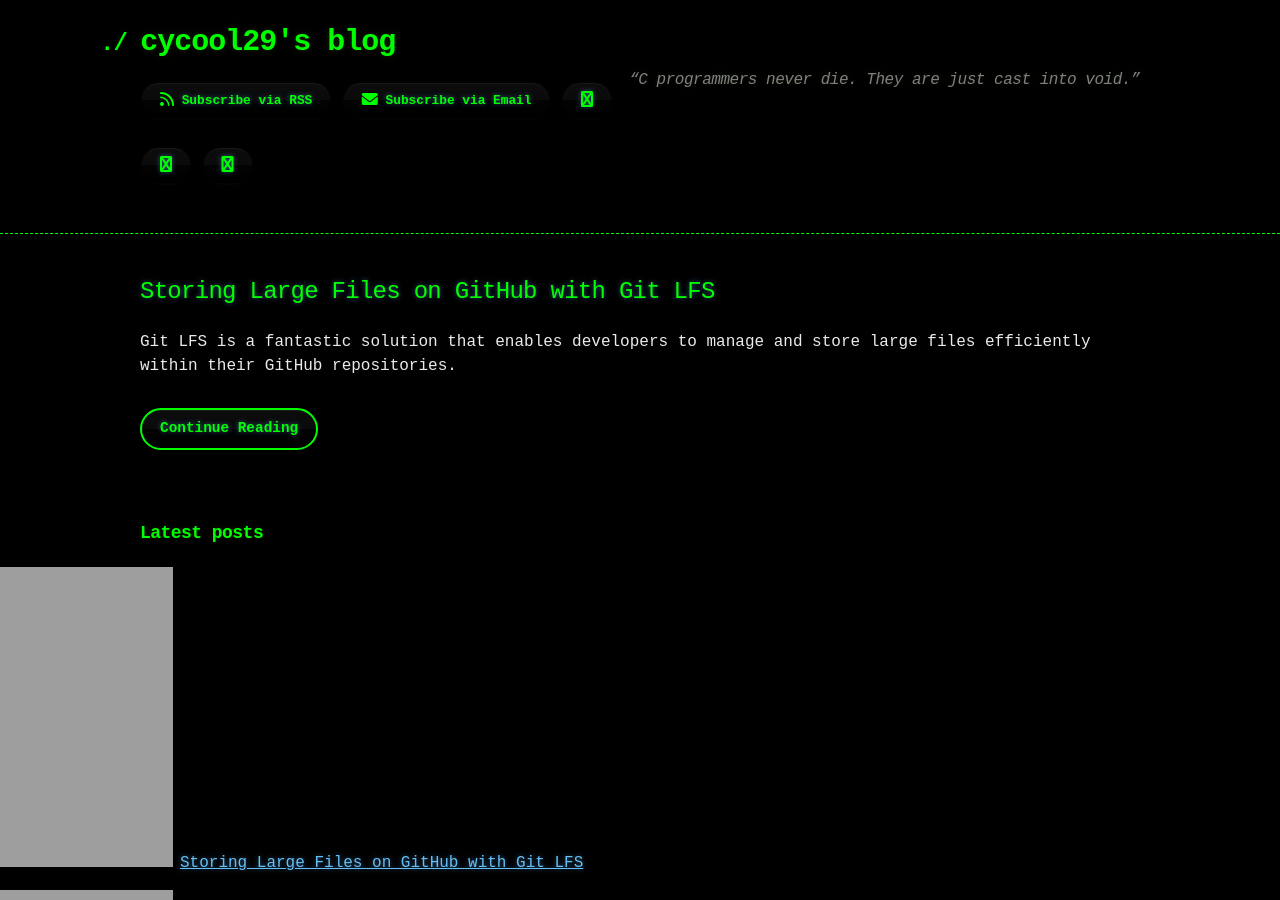
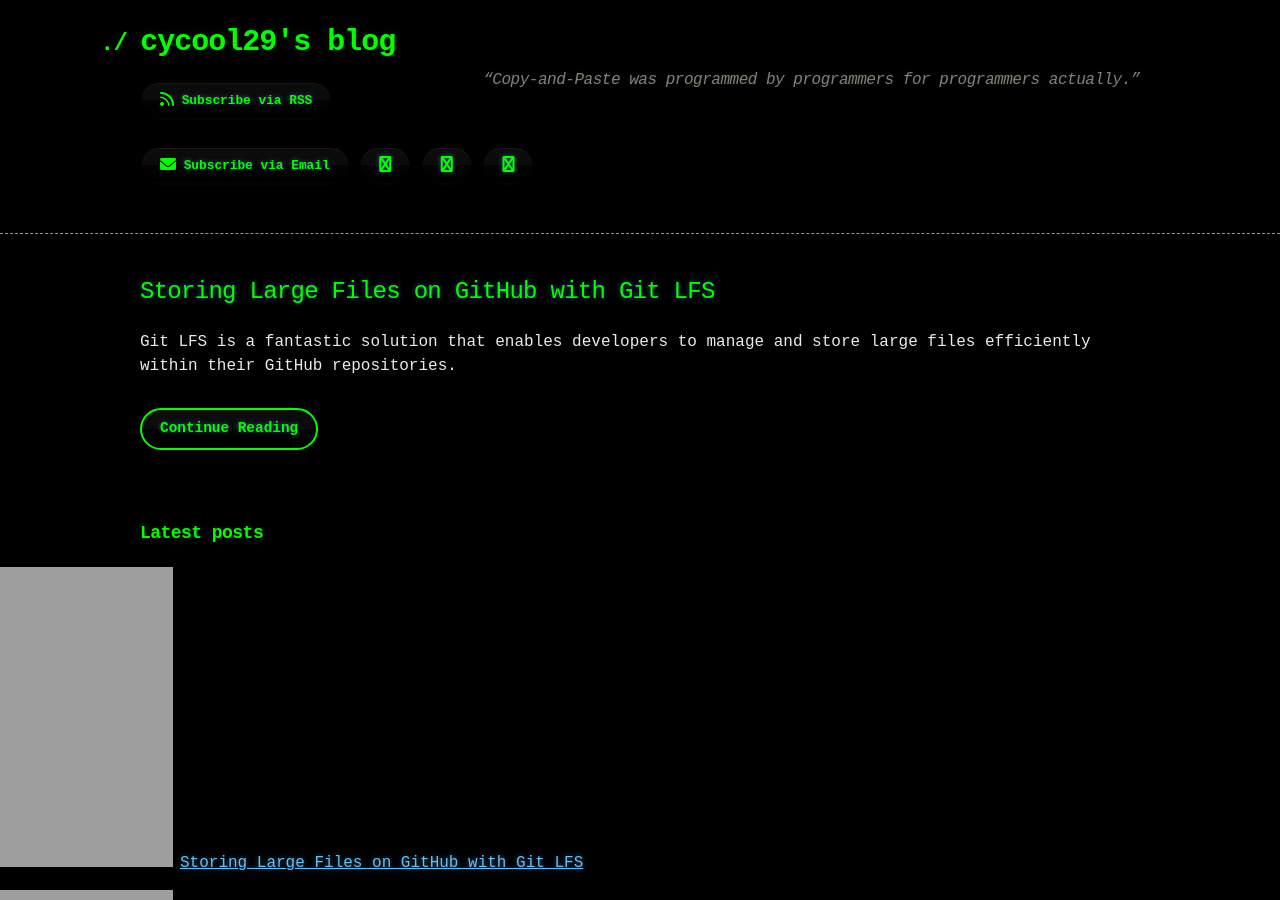
Before and after one commit to cycool29/cycool29.github.io, a Jekyll site: the page built from index.md, in a window 1280 px wide and 900 px high. Built offline with Jekyll 4.4.1, drawn with Linux system fonts in a browser that asks for light colours; a style sheet for code colours, icons or effects is not loaded.

Commit message:
Update quotes

```diff
--- a/_config.yml
+++ b/_config.yml
@@ -1,5 +1,5 @@
 title: cycool29's blog
-description: "“C programmers never die. They are just cast into void.” "
+description: "“Copy-and-Paste was programmed by programmers for programmers actually.” "
 bio: A high school student. Intermediate in Python, Git, Bash. Learning JavaScript. He/Him. "
 author: cycool29
 url: https://cycool29.github.io
```
